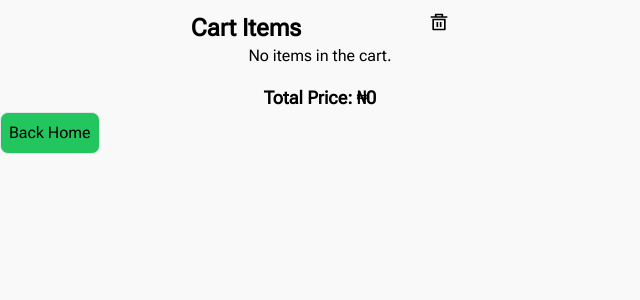
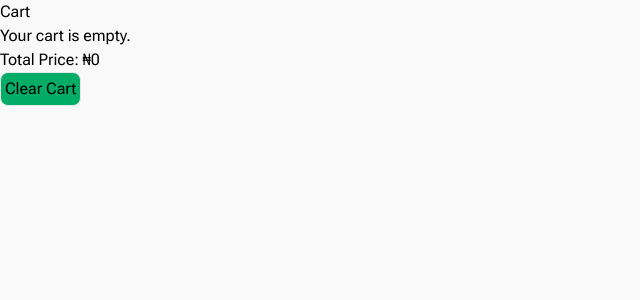
Before and after one commit to shashacodes/capstone, a Next.js app: page /Cart in a window 1280 px wide. Shown: the top 300 px of the page, without its empty margins (0-640 px from the left). Built offline with nearby package versions, Linux system fonts and the light colour scheme.

Commit message:
feat: add new changes

```diff
--- a/src/app/Cart/page.jsx
+++ b/src/app/Cart/page.jsx
@@ -1,22 +1,107 @@
+// "use client";
+// import React from "react";
+// import Image from "next/image";
+// import Link from "next/link";
+// import { useCart } from "../_components/Cart";
+// import { RiDeleteBin5Line } from "react-icons/ri";
+
+// const Cart = (item) => {
+//   const {
+//     cartItems,
+//     // removeFromCart,
+//     clearCart,
+//     calculateTotalPrice,
+//     increaseQuantity,
+//     decreaseQuantity,
+//   } = useCart();
+
+//   return (
+//     <div>
+//       <span className="flex justify-center mt-3">
+//         <h2 className="text-2xl font-bold text-center justify-center">
+//           Cart Items
+//         </h2>
+//         <span className="ml-[20%] hover:text">
+//           <RiDeleteBin5Line
+//             size={20}
+//             onClick={clearCart}
+//             title="Clear cart items?"
+//           />
+//         </span>
+//       </span>
+//       {cartItems.length === 0 ? (
+//         <p className="text-center">No items in the cart.</p>
+//       ) : (
+//         <ul className="grid grid-cols-2 ml-8 rounded-md gap-5">
+//           {cartItems.map((item, index) => (
+//             <div key={index} className="rounded-md gap-5  p-2 bg-white">
+//               <Image src={item.image} width={200} height={100} alt="image" />
+//               <li>{item.name}</li>
+//               <li>{item.description}</li>
+//               <li>₦{item.price}</li>
+//               <div className="flex justify-between items-center">
+//                 <button
+//                   type="button"
+//                   className=" rounded-lg p-2 mt-2  hover:scale-105 transition-transform duration-300"
+//                   onClick={() => decreaseQuantity(item)}
+//                 >
+//                   -
+//                 </button>
+//                 <span>{item.quantity}</span>
+//                 <button
+//                   type="button"
+//                   className=" rounded-lg p-2 mt-2  hover:scale-105 transition-transform duration-300"
+//                   onClick={() => increaseQuantity(item)}
+//                 >
+//                   +
+//                 </button>
+//               </div>
+//               {/* <button
+//                 className=" rounded-lg p-2 mt-2"
+//                 onClick={() => removeFromCart(item)}
+//               >
+//                 Remove
+//               </button> */}
+//             </div>
+//           ))}
+//         </ul>
+//       )}
+//       <div className="text-center text-lg font-bold mt-4">
+//         <h3>Total Price: ₦{calculateTotalPrice()}</h3>
+//       </div>
+//       <Link href="/">
+//         <button className="bg-green-500 hover:bg-green-700 rounded-lg p-2">
+//           Back Home
+//         </button>
+//       </Link>
+//     </div>
+//   );
+// };
+
+// export default Cart;
 "use client";
 import React from "react";
+import { useCart } from "../_components/Cart"; // Import the custom hook
 import Image from "next/image";
-import Link from "next/link";
-import { useCart } from "../_components/Cart";
 import { RiDeleteBin5Line } from "react-icons/ri";
 
-const Cart = (item) => {
+const CartComponent = () => {
+  // Use the custom hook to access cart functionality and state
   const {
     cartItems,
-    // removeFromCart,
+    isItemInCart,
+    addToCart,
     clearCart,
     calculateTotalPrice,
+    decreaseQuantity,
     increaseQuantity,
-    decreaseQuantity,
   } = useCart();
 
-  return (
-    <div>
+  // Render the cart items
+  const renderCartItems = () => {
+    if (cartItems.length === 0) {
+      return <p>Your cart is empty.</p>;
+    }
     <span className="flex justify-center mt-3">
       <h2 className="text-2xl font-bold text-center justify-center">
         Cart Items
@@ -28,18 +113,14 @@ const Cart = (item) => {
           title="Clear cart items?"
         />
       </span>
-      </span>
-      {cartItems.length === 0 ? (
-        <p className="text-center">No items in the cart.</p>
-      ) : (
-        <ul className="grid grid-cols-2 ml-8 rounded-md gap-5">
-          {cartItems.map((item, index) => (
-            <div key={index} className="rounded-md gap-5  p-2 bg-white">
-              <Image src={item.image} width={200} height={100} alt="image" />
-              <li>{item.name}</li>
-              <li>{item.description}</li>
-              <li>₦{item.price}</li>
-              <div className="flex justify-between items-center">
+    </span>;
+    return cartItems.map((item) => (
+      <div key={item?.id} className="rounded-md gap-5  p-2 bg-white">
+        <Image src={item?.image} width={200} height={100} alt="image" />
+        <p>Item: {item?.name}</p>
+        <p>Price: ₦{item?.price}</p>
+        <p>Quantity: {item?.quantity}</p>
+        <div className="flex gap-10">
           <button
             type="button"
             className=" rounded-lg p-2 mt-2  hover:scale-105 transition-transform duration-300"
@@ -47,7 +128,7 @@ const Cart = (item) => {
           >
             -
           </button>
-                <span>{item.quantity}</span>
+          <span className="mt-3">{item?.quantity}</span>
           <button
             type="button"
             className=" rounded-lg p-2 mt-2  hover:scale-105 transition-transform duration-300"
@@ -63,19 +144,17 @@ const Cart = (item) => {
                  Remove
                </button> */}
       </div>
-          ))}
-        </ul>
-      )}
-      <div className="text-center text-lg font-bold mt-4">
-        <h3>Total Price: ₦{calculateTotalPrice()}</h3>
-      </div>
-      <Link href="/">
-        <button className="bg-green-500 hover:bg-green-700 rounded-lg p-2">
-          Back Home
-        </button>
-      </Link>
+    ));
+  };
+
+  return (
+    <div>
+      <h1>Cart</h1>
+      {renderCartItems()}
+      <p>Total Price: ₦{calculateTotalPrice()}</p>
+      <button onClick={() => clearCart()}>Clear Cart</button>
     </div>
   );
 };
 
-export default Cart;
+export default CartComponent;
--- a/src/app/Deals/page.jsx
+++ b/src/app/Deals/page.jsx
@@ -32,7 +32,7 @@ export default function Deals() {
       </Link>
       <div className="grid grid-cols-2 gap-4 mt-3 p-3 border rounded-md">
         {deals.map((deal) => (
-          <div key={deal.name} className="rounded-md ">
+          <div key={deal.id} className="rounded-md ">
             <h1 className="font-bold text-xl mt-3">{deal.name}</h1>
             <Image src={deal.image} alt="image" width={300} height={200} />
             <div className="border rounded-md hover:scale-105 shadow-xl shadow-[#262620] transition-all duration-300 border-[#626260] p-3">
--- a/src/app/_components/Cart.jsx
+++ b/src/app/_components/Cart.jsx
@@ -38,8 +38,8 @@ export const useCart = (id, item) => {
     }
 
     const totalPrice = cartItems.reduce((total, item) => {
-      const itemPrice = Number(item.price);
-      const itemQuantity = parseInt(item.quantity);
+      const itemPrice = Number(item?.price);
+      const itemQuantity = parseInt(item?.quantity);
 
       if (!isNaN(itemPrice) && !isNaN(itemQuantity)) {
         return total + itemPrice * itemQuantity;
@@ -61,8 +61,8 @@ export const useCart = (id, item) => {
   const increaseQuantity = (item) => {
     setCartItems((prevItems) => {
       const updatedItems = prevItems.map((prevItem) => {
-        if (prevItem.id === item.id) {
-          return { ...prevItem, quantity: prevItem.quantity + 1 };
+        if (prevItem?.id === item?.id) {
+          return { ...prevItem, quantity: prevItem?.quantity + 1 };
         }
         return prevItem;
       });
@@ -74,7 +74,7 @@ export const useCart = (id, item) => {
   const decreaseQuantity = (item) => {
     setCartItems((prevItems) => {
       const updatedItems = prevItems.map((prevItem) => {
-        if (prevItem.id === item.id) {
+        if (prevItem?.id === item?.id) {
           const updatedQuantity = prevItem.quantity - 1;
           if (updatedQuantity >= 0) {
             return { ...prevItem, quantity: updatedQuantity };
--- a/src/app/_components/Slider.jsx
+++ b/src/app/_components/Slider.jsx
@@ -92,7 +92,7 @@ export default function Slider() {
       modules={[Pagination, Navigation, Autoplay, Scrollbar]}
       spaceBetween={70}
       slidesPerView={2}
-      autoplay={{ delay: 3000 }}
+      // autoplay={{ delay: 3000 }}
       loop
       navigation
       pagination={{ clickable: true }}
```
Lines whose indentation alone changed are shown as unchanged.
